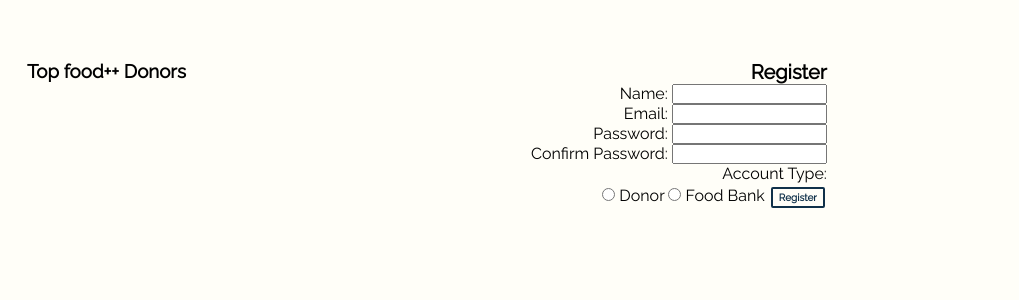
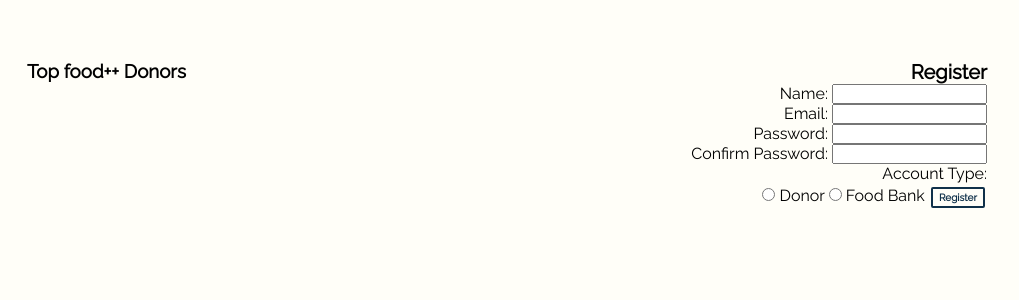
Before and after one commit to punkty/foodplusplus, a Django app: template apps/login/templates/login/index.html in a window 1280 px wide. Shown: the part 51-351 px from the top of the page, without its empty margins (113-1132 px from the left). Run offline with Django 3.2, Linux system fonts and the light colour scheme; the template is opened without the code that fills it, so the values that code supplies are empty; parts of the project's set-up code (start-up, migrations or seed data) failed here and were passed over.

Commit message:
minor changes to login styles

```diff
--- a/apps/login/static/login/login.css
+++ b/apps/login/static/login/login.css
@@ -21,10 +21,6 @@ header form {
     padding-right: 7px;
     float: right;
 }
-#wrapper {
-    margin: 0 auto;
-    width: 1000px;
-}
 .register_container {
     display: inline-block;
     text-align: right;
@@ -37,6 +33,10 @@ header form {
 .register_container, .top_donors_container {
     margin-top: 60px;
 }
+.register_container {
+    float:right;
+    margin-right: 40px;
+}
 p input[type='radio'] {
     display: inline-block;
 }
--- a/apps/login/templates/login/index.html
+++ b/apps/login/templates/login/index.html
@@ -21,7 +21,7 @@
             <input type="submit" name="submit" value="Log In">
         </form><!-- Login -->
     </header>
-    <div id="wrapper">
+    <div id="container">
        <div class="top_donors_container">
            <h3>Top food++ Donors</h3>
            <ol>
```
Also changed, not shown: 18 other files.
